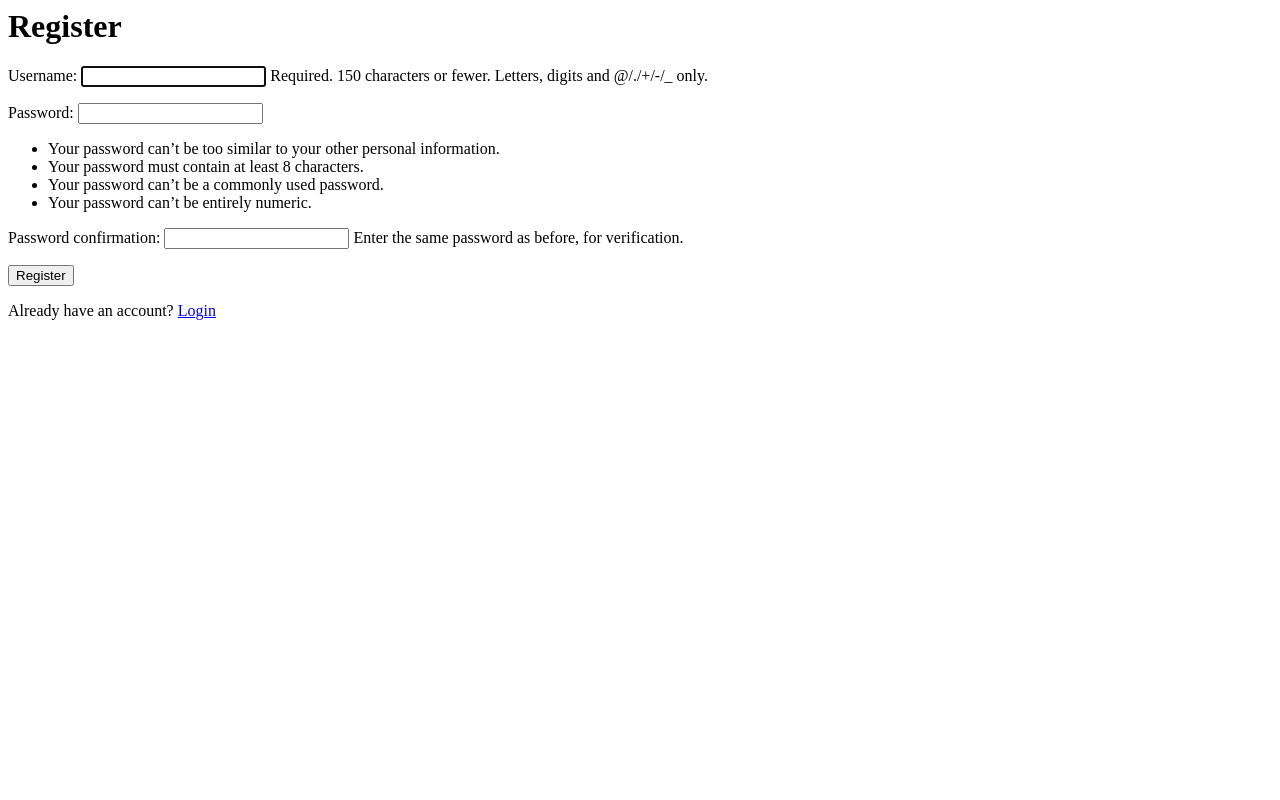
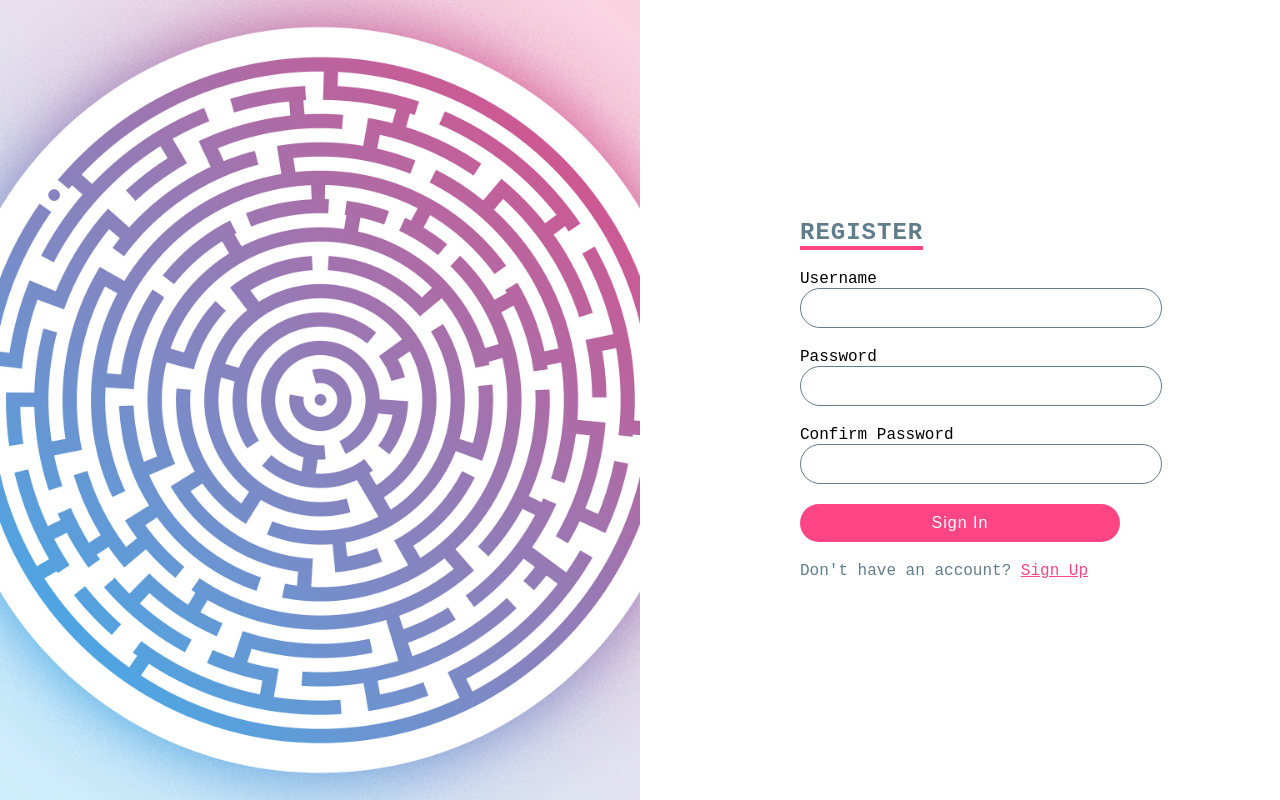
Before and after one commit to PeaceTem/student, a Django app: page /register/ in a window 1280 px wide. Run offline with Django 3.2, Linux system fonts and the light colour scheme.

Commit message:
The quick changes and design

```diff
--- a/quiz/models.py
+++ b/quiz/models.py
@@ -30,6 +30,7 @@ class Quizzes(models.Model):
     #allowed_attempts = models.PositiveIntegerField()
     #time_limit_mins = models.PositiveIntegerField()
     questions = models.ManyToManyField(Question)
+    attempts = models.PositiveIntegerField(default=0, null=True, blank=True)
 
 
     def __str__(self):
--- /dev/null
+++ b/quiz/static/quiz/style1.css
@@ -0,0 +1,126 @@
+body{
+margin:0;
+padding:0;
+box-sizing: border-box;
+font-family: 'Courier New', Courier, monospace;
+
+}
+
+section{
+     position: relative;
+     width: 100%;
+     height: 100vh;
+     display: flex;
+
+ }
+
+section div.imgBx{
+    position: relative;
+    width: 50%;
+    height: 100%;
+
+}
+
+section div.imgBx:before{
+content: '';
+position: absolute;
+top:0;
+left:0;
+width:100%;
+height:100%;
+background: linear-gradient(225deg,#e91e63,#03a9f4);
+z-index: 1;
+mix-blend-mode: screen;
+}
+
+section div.imgBx img{
+    position: absolute;
+    top: 0;
+    left: 0;
+    width: 100%;
+    height: 100%;
+    object-fit: cover;
+}
+
+section div.contentBx{
+    display: flex;
+    justify-content: center;
+    align-items: center;
+    width:50%;
+    height: 100%;
+}
+
+
+section div.contentBx .formBx{
+width: 50%;
+
+}
+
+section div.contentBx .formBx h2{
+color: #607d8b;
+font-weight: 600;
+font-size: 1.5em;
+text-transform: uppercase;
+margin-bottom: 20px;
+border-bottom: 4px solid #ff4584;
+display: inline-block;
+letter-spacing: 1px;
+}
+
+section div.contentBx .formBx .inputBx{
+margin-bottom: 20px;
+}
+
+section div.contentBx .formBx .inputBx input{
+width: 100%;
+padding: 10px 20px;
+outline: none;
+font-weight: 400;
+border: 1px solid #607d8b;
+font-size: 16px;
+letter-spacing: 1px;
+color: #607d8b;
+background: transparent;
+border-radius: 30px;
+}
+
+section div.contentBx .formBx .inputBx input[type="submit"]{
+background: #ff4584;
+color: #fff;
+outline: none;
+border: none;
+font-weight: 500;
+cursor: pointer;
+}
+
+section div.contentBx .formBx .inputBx input[type="submit"]:hover{
+background: #f53677;
+}
+
+section div.contentBx .formBx .remember{
+margin-bottom: 10px;
+color: #607d8b;
+font-weight: 400;
+font-size: 14px;
+}
+
+section div.contentBx .formBx .inputBx p{
+color: #607d8b;
+}
+
+section div.contentBx .formBx .inputBx p a{
+color: #ff4584;
+}
+
+
+
+@media (max-width){
+
+}
+
+/* Quiz List CSS
+*/
+
+.card{
+    display
+}
--- a/quiz/templates/quiz/base.html
+++ b/quiz/templates/quiz/base.html
@@ -1,12 +1,17 @@
+{% load static %}
+
 <!DOCTYPE html>
 <html lang="en">
 <head>
     <meta charset="UTF-8">
     <meta http-equiv="X-UA-Compatible" content="IE=edge">
     <meta name="viewport" content="width=device-width, initial-scale=1.0">
-    <title></title>
+    <title>ColdQuiz | {% block title %}{% endblock title %}</title>
+    <link rel="stylesheet" href="{% static 'quiz/style1.css' %}">
+
 </head>
 <body>
-
+{% block content %}
+{% endblock content %}
 </body>
 </html>
--- a/quiz/templates/quiz/register.html
+++ b/quiz/templates/quiz/register.html
@@ -1,9 +1,44 @@
-<h1>Register</h1>
+{% extends 'quiz/base.html' %}
+{% load static %}
 
-<form action="" method="post">
-    {% csrf_token %}
-    {{ form.as_p }}
-    <input type="submit" value="Register">
-</form>
+{% block title %}
+    Register
+{% endblock title %}
+{% block content %}
+<body>
+    <section>
+        <div class="imgBx">
+            <img src="{% static 'quiz/quiz.jpg' %}">
+        </div>
+        <div class="contentBx">
+            <div class="formBx">
+                <h2>Register</h2>
+                <form action="" method="post">
+                    {% csrf_token %}
 
-<p>Already have an account? <a href=" {% url 'login' %} ">Login</a></p>
+                    <div class="inputBx">
+                        <span>Username</span>
+                        <input type="text" name="username" id="id_username">
+                    </div>
+                    <div class="inputBx">
+                        <span>Password</span>
+                        <input type="password" name="password1" id="id_password1">
+                    </div>
+                    <div class="inputBx">
+                        <span>Confirm Password</span>
+                        <input type="password" name="password2" id="id_password2">
+                    </div>
+                    <div class="inputBx">
+                        <input type="submit" value="Sign In">
+                    </div>
+                    <div class="inputBx">
+                        <p>
+                            Don't have an account? <a href="{% url 'login' %} ">Sign Up</a>
+                        </p>
+                    </div>
+                </form>
+            </div>
+        </div>
+    </section>
+</body>
+{% endblock content %}
--- a/quiz/urls.py
+++ b/quiz/urls.py
@@ -4,7 +4,7 @@ from .views import QuizList, RegisterPage, CustomLoginView, NewQuiz, NewQuestion
 from django.contrib.auth.views import LogoutView
 
 urlpatterns = [
-    path('', QuizList.as_view(), name='quizzes'),
+    path('', QuizList, name='quizzes'),
     path('register/', RegisterPage.as_view(), name='register'),
     path('login/', CustomLoginView.as_view(), name='login'),
     path('logout/', LogoutView.as_view(next_page='login'), name='logout'),
--- a/quiz/views.py
+++ b/quiz/views.py
@@ -75,10 +75,15 @@ def quiz_pdf(request):
 
 
 
-class QuizList(ListView):
+"""class QuizList(ListView):
     model = Quizzes
-    context_object_name = 'quizzes'
-
+    context_object_name = 'quizzes'"""
+def QuizList(request):
+    quizzes = Quizzes.objects.all()
+    context={
+        'quizzes': quizzes,
+    }
+    return render(request, 'quiz/quizzes_list.html', context)
 
 # Create your views here.
 class CustomLoginView(LoginView):
@@ -89,13 +94,24 @@ class CustomLoginView(LoginView):
     def get_success_url(self):
         return reverse_lazy('quizzes')
 
+"""def RegisterPage(request):
+    if request.method == 'POST':
+        form = UserForm(request.POST)
+        if form.is_valid():
+            form.save()
 
+            return redirect('login')
+    else:
+        form = UserForm()
+
+    return render(request, 'quiz/register.html', {'form': form})
+"""
 class RegisterPage(FormView):
     template_name = 'quiz/register.html'
     form_class = UserCreationForm
     redirect_authenticated_user = True
     success_url = reverse_lazy('quizzes')
-
+    print(UserCreationForm)
     def form_valid(self, form):
         user = form.save()
         # logs the user in after registration
@@ -107,7 +123,6 @@ class RegisterPage(FormView):
         if self.request.user.is_authenticated:
             return redirect('quizzes')
         return super(RegisterPage, self).get(*args, **kwargs)
-
 
 
 def NewQuiz(request):
@@ -200,6 +215,8 @@ def SubmitAttempt(request, quiz_id):
                 attempter.save()
 
         total_score = attempter.score
+        quiz.attempts += 1
+        quiz.save()
 
     context = {
         'quiz': quiz,
```
Also changed, not shown: quiz/forms.py (+10 -0 lines), quiz/templates/quiz/login.html (+38 -8 lines), quiz/templates/quiz/quizzes_list.html (+12 -7 lines), student/settings.py (+6 -1 lines), quiz/migrations/0003_quizzes_attempts.py (added), quiz/static/quiz/css/style.css (deleted), quiz/static/quiz/quiz.jpg (added).
